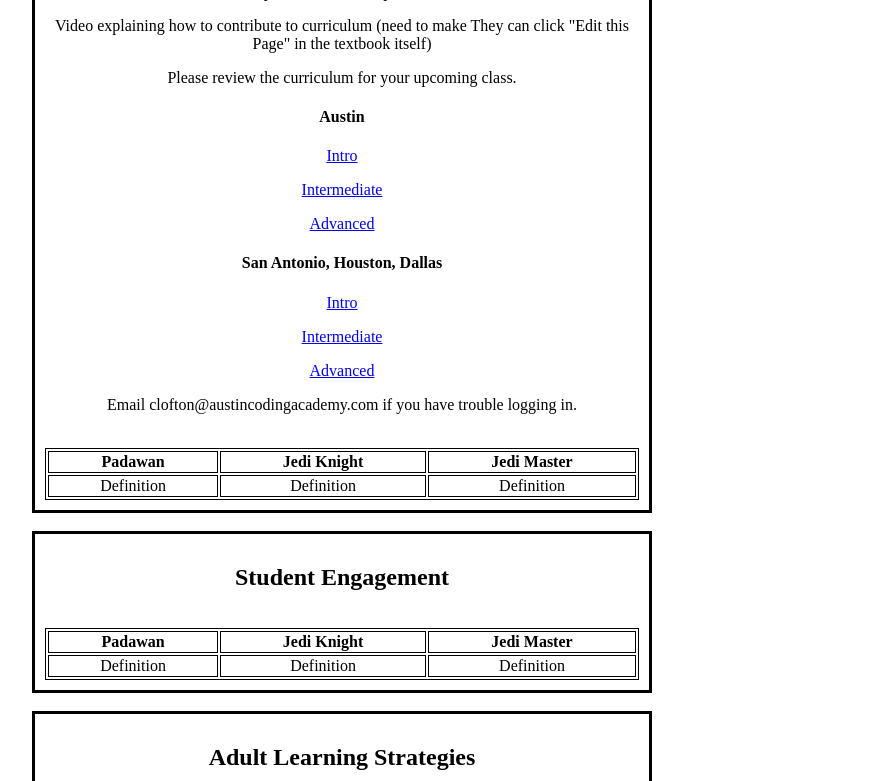
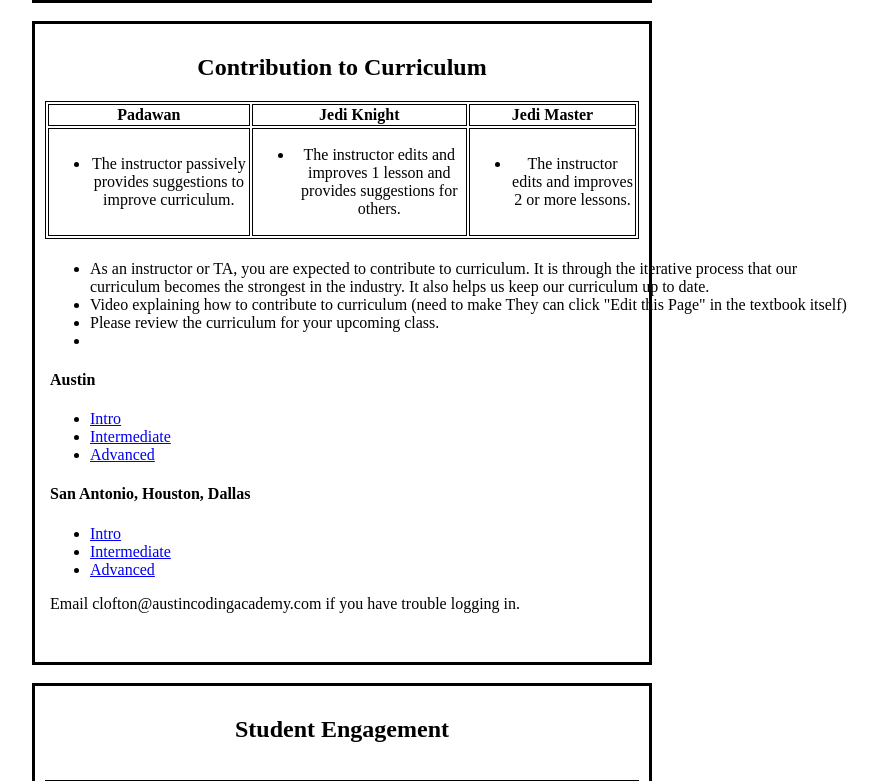
Before and after one commit to AustinCodingAcademy/training, a PHP site: page / in a window 1280 px wide. Shown: the part 4557-5338 px from the top of the page, without its empty margins (298-1176 px from the left). Run offline with PHP 8.4, Linux system fonts and the light colour scheme.

Commit message:
adding evaluation criteria

```diff
--- a/css/style.css
+++ b/css/style.css
@@ -2,7 +2,7 @@
   text-align: left;
   margin: 0 auto;
   padding: 5px;
-  width: 300px;
+  width: 800px;
 }
 
 table, th, td {
--- a/index.php
+++ b/index.php
@@ -5,26 +5,21 @@
 <link rel="stylesheet" type="text/css" href="css/style.css">
 </head>
   <body style="margin: 10px 320px 10px 320px; padding: 10px;">
-
   <div style = "border: 3px solid black; text-align:center; padding: 10px;">
-
   <h1>Instructor Training</h1>
     <p>During this training, you will work in 3 domains: Planning, Teaching, and Professionalism. Each domain consists of
       several assets. The assets link to their own sections. These sections include links to readings, videos, form
       questions, and outside activities. Your progress through the training modules will be tracked and you will receive
       feedback. Reach out to clofton@austincodingacademy.com with any questions.
     </p>
-
     <h2>Domain 1: Planning</h2>
           <p><a href="#knowledge-of-students">Knowledge of Students</a></p>
           <p><a href="#lesson-cycle">Lesson Cycle</a></p>
           <p><a href="#contribution-to-curriculum">Contribute to Curriculum</a></p>
-
     <h2>Domain 2: Teaching</h2>
           <p><a href="#student-engagement">Student Engagment</a></p>
           <p><a href="#adult-learning-strategies">Adult Learning Strategies</a></p>
           <p><a href="#classroom-structure-and-layout">Classroom Structure and Layout</a></p>
-
       <h2>Domain 3: Professionalism</h2>
           <p><a href="#economic-collaboratives">Economic Collaboratives</a></p>
           <p><a href="#continued-learning">Continued Learning</a></p>
@@ -32,18 +27,37 @@
           <p><a href="#operational-responsibilities">Operational Responsibilities</a></p>
           <p><a href="#coaching-and-evaluation">Coaching and Evaluation</a></p>
           <p><a href="#on-boarding-paperwork">On-Boarding Paperwork (link to docusign coming soon)</a></p>
-
           <br>
-
           <h2><a href="/helpful-links.php">Helpful Links</a></h2>
-
         </div>
-
           <br>
-
       <div style = "border: 3px solid black; text-align:center; padding: 10px;">
       <h2>Domain 1: Planning</h2>
       <h2 id="knowledge-of-students">Knowledge of Students</h2>
+      <table style="width:100%;">
+        <tr>
+          <th>Padawan</th>
+          <th>Jedi Knight</th>
+          <th>Jedi Master</th>
+        </tr>
+        <tr>
+          <td><ul>
+              <li>Lesson plans are developed from a developer’s perspective.</li>
+              <li>The instructor explains new material with a developer vocabulary.</li>
+              <li>The instructor does not know students’ interests.</li>
+          </ul></td>
+          <td><ul>
+              <li>Some lesson plans are developed from a student’s perspective.</li>
+              <li>The instructor sometimes relates new material to student’s previous experience with analogies and examples.</li>
+              <li>The instructor sometimes uses knowledge of students’ interests to make planning decisions.</li>
+          </ul></td>
+          <td><ul>
+              <li>All lesson plans are developed from a student’s perspective.</li>
+              <li>The instructor always relates new material to student’s previous experience with analogies and examples.</li>
+              <li>The instructor always uses knowledge of students’ interests to make planning decisions.</li>
+          </ul></td>
+        </tr>
+      </table>
       <div class="section">
         <ul>
           <li>Knowledge of Students Video:Need to make</li>
@@ -53,9 +67,11 @@
       </div>
           <iframe src="https://docs.google.com/a/austincodingacademy.com/forms/d/e/1FAIpQLSe4tujNP3wskr3ac2ZM4W0oGSH5x9PHODIHeqGGTRGCG7gwmA/viewform?embedded=true"
           width="560" height="315" frameborder="0" marginheight="0" marginwidth="0">Loading...</iframe>
-
           <br>
-
+      </div>
+      <br>
+      <div style="border: 3px solid black; text-align:center; padding: 10px;">
+      <h2 id="lesson-cycle">Lesson Cycle</h2>
       <table style="width:100%;">
         <tr>
           <th>Padawan</th>
@@ -63,19 +79,26 @@
           <th>Jedi Master</th>
         </tr>
         <tr>
-              <td>Definition</td>
-              <td>Definition</td>
-              <td>Definition</td>
+          <td><ul>
+              <li>The instructor completes some sections of the lesson cycle as evidenced in their lesson plans.</li>
+              <li>The instructor makes lesson plans for some classes.</li>
+              <li>Lessons are sometimes aligned with class learning goals.</li>
+              <li>Assessment is used irregularly to determine students’ progress.</li>
+          </ul></td>
+          <td><ul>
+              <li>The instructor completes all sections of the lesson cycle as evidenced in their lesson plans.</li>
+              <li>The instructor makes lesson plans for every class.</li>
+              <li>Lesson plans are aligned with class learning goals.</li>
+              <li>Assessment is used regularly to determine students’ progress.</li>
+          </ul></td>
+          <td><ul>
+              <li>The instructor completes all sections of the lesson cycle as evidenced in their lesson plans.</li>
+              <li>The instructor makes lesson plans for every class and makes additional lesson plans for advanced students or for students who need extra help.</li>
+              <li>Lesson plans are aligned with class learning goals. </li>
+              <li>Formative and summative assessment is used everyday to determine students’ progress.</li>
+          </ul></td>
         </tr>
       </table>
-
-      </div>
-
-      <br>
-
-      <div style="border: 3px solid black; text-align:center; padding: 10px;">
-
-      <h2 id="lesson-cycle">Lesson Cycle</h2>
       <div class="section">
         <ul>
           <li>A lesson plan is required for each class you teach.</li>
@@ -85,7 +108,6 @@
         </ul>
       </div>
           <br>
-
         <h3>Learning Goals</h3>
         <div class="section">
           <ul>
@@ -96,7 +118,6 @@
           </ul>
         </div>
         <br>
-
         <h3>Lectures</h3>
         <div class="section">
           <ul>
@@ -105,26 +126,19 @@
             <li>Watch this video: Carol Dweck’s TED Talk.</li>
           </ul>
         </div>
-
           <iframe width="560" height="315" src="https://www.youtube.com/embed/J-swZaKN2Ic" frameborder="0" allowfullscreen></iframe>
-
         <div class="section">
           <p>Answer the questions on this form:</p>
         </div>
-
           <iframe src="https://docs.google.com/a/austincodingacademy.com/forms/d/e/1FAIpQLSeVaFDnP3IXtwdzg93XM_XjgVdUSLnls--ajgdOXO6EAbwWmg/viewform?embedded=true"
           width="560" height="315" frameborder="0" marginheight="0" marginwidth="0">Loading...</iframe>
-
           <br>
-
           <h3>Projects</h3>
           <div class="section">
             <p>Facilitate learning through project-based instruction.</p>
             <p>Watch the video: (need to make the video and include example of it being done well in class)</p>
           </div>
-
           <br>
-
           <h3>Assessment</h3>
           <div class="section">
             <p>How do you know that students achieved the learning goal?</p>
@@ -132,18 +146,14 @@
             <p>If students did not achieve the objective, you should create a plan to help them achieve the objective.</p>
             <p>Read over the <a href="http://www.algonquincollege.com/profres/assessing-students/qualities-of-good-assessment-practices/"> Qualities of a Good Assessment</a>.</p>
           </div>
-
           <br>
-
           <div class="section">
           <h3>Homework</h3>
             <p>Should be 10 hours a week</p>
             <p>Assign majority of homework over the weekend</p>
             <p>Homework can include projects, independent study, tutorials, reading, and research.</p>
           </div>
-
           <br>
-
           <div class="section">
           <h3>Project</h3>
             <p>Create a lesson plan for one of the lesson you are going to teach. Be sure to save it in the correct
@@ -153,13 +163,13 @@
             <p>When you finish creating your lesson plan, share the document (or send via email) to clofton@austincodingacademy.com.</p>
           </div>
           <br>
-
           <h3>Summative Assessment</h3>
-
           <iframe src="https://docs.google.com/a/austincodingacademy.com/forms/d/e/1FAIpQLSdvc2eWs9pKqCUw7SzJUmyVkuA7-xFDFWs0n1LCrJikYQXVRg/viewform?embedded=true" width="560" height="315" frameborder="0" marginheight="0" marginwidth="0">Loading...</iframe>
-
           <br>
-
+        </div>
+          <br>
+    <div style = "border: 3px solid black; text-align:center; padding: 10px;">
+      <h2 id="contribution-to-curriculum">Contribution to Curriculum</h2>
       <table style="width:100%;">
         <tr>
           <th>Padawan</th>
@@ -167,47 +177,46 @@
           <th>Jedi Master</th>
         </tr>
         <tr>
-              <td>Definition</td>
-              <td>Definition</td>
-              <td>Definition</td>
+          <td><ul>
+              <li>The instructor passively provides suggestions to improve curriculum.</li>
+          </ul></td>
+          <td><ul>
+              <li>The instructor edits and improves 1 lesson and provides suggestions for others. </li>
+          </ul></td>
+          <td><ul>
+              <li>The instructor edits and improves 2 or more lessons.</li>
+          </ul></td>
         </tr>
       </table>
-
+      <div class="section">
+        <ul>
+          <li>As an instructor or TA, you are expected to contribute to curriculum. It is through
+          the iterative process that our curriculum becomes the strongest in the industry. It also
+          helps us keep our curriculum up to date.</li>
+          <li>Video explaining how to contribute to curriculum (need to make They can click "Edit this Page"
+          in the textbook itself)</li>
+          <li>Please review the curriculum for your upcoming class.<li>
+        </ul>
+        <h4>Austin</h4>
+          <ul>
+              <li><a href="https://web.austincodingacademy.com/">Intro</a></li>
+              <li><a href="https://javascript.austincodingacademy.com/">Intermediate</a></li>
+              <li><a href="https://fullstack.austincodingacademy.com/">Advanced</a></li>
+          </ul>
+          <h4>San Antonio, Houston, Dallas</h4>
+            <ul>
+              <li><a href="https://ciw.austincodingacademy.com/">Intro</a></li>
+              <li><a href="https://csharp.austincodingacademy.com/">Intermediate</a></li>
+              <li><a href="https://dotnet.austincodingacademy.com/">Advanced</a></li>
+            </ul>
+            <p>Email clofton@austincodingacademy.com if you have trouble logging in.</p>
       </div>
-
           <br>
-
+    </div>
+      <br>
     <div style = "border: 3px solid black; text-align:center; padding: 10px;">
-
-      <h2 id="contribution-to-curriculum">Contribution to Curriculum</h2>
-
-      <p>As an instructor or TA, you are expected to contribute to curriculum. It is through
-        the iterative process that our curriculum becomes the strongest in the industry. It also
-        helps us keep our curriculum up to date.</p>
-
-
-      <p>Video explaining how to contribute to curriculum (need to make They can click "Edit this Page"
-        in the textbook itself)</p>
-
-
-      <p>Please review the curriculum for your upcoming class.<p>
-
-
-          <h4>Austin</h4>
-              <p><a href="https://web.austincodingacademy.com/">Intro</a></p>
-              <p><a href="https://javascript.austincodingacademy.com/">Intermediate</a></p>
-              <p><a href="https://fullstack.austincodingacademy.com/">Advanced</a></p>
-
-
-          <h4>San Antonio, Houston, Dallas</h4>
-            <p><a href="https://ciw.austincodingacademy.com/">Intro</a></p>
-            <p><a href="https://csharp.austincodingacademy.com/">Intermediate</a></p>
-            <p><a href="https://dotnet.austincodingacademy.com/">Advanced</a></p>
-
-          <p>Email clofton@austincodingacademy.com if you have trouble logging in.</p>
-
+      <h2 id="student-engagement">Student Engagement</h2>
       <br>
-
       <table style="width:100%;">
         <tr>
           <th>Padawan</th>
@@ -215,23 +224,30 @@
           <th>Jedi Master</th>
         </tr>
         <tr>
-              <td>Definition</td>
-              <td>Definition</td>
-              <td>Definition</td>
+          <td><ul>
+              <li>Few students look busy and excited by what they are doing.</li>
+              <li></li>
+              <li></li>
+              <li></li>
+          </ul></td>
+          <td><ul>
+              <li></li>
+              <li></li>
+              <li></li>
+              <li></li>
+          </ul></td>
+          <td><ul>
+              <li></li>
+              <li></li>
+              <li></li>
+              <li></li>
+          </ul></td>
         </tr>
       </table>
-
     </div>
-
       <br>
-
     <div style = "border: 3px solid black; text-align:center; padding: 10px;">
-
-
-      <h2 id="student-engagement">Student Engagement</h2>
-
-      <br>
-
+      <h2 id="adult-learning-strategies">Adult Learning Strategies</h2>
       <table style="width:100%;">
         <tr>
           <th>Padawan</th>
@@ -239,25 +255,32 @@
           <th>Jedi Master</th>
         </tr>
         <tr>
-          <td>Definition</td>
-          <td>Definition</td>
-          <td>Definition</td>
+          <td><ul>
+              <li></li>
+              <li></li>
+              <li></li>
+              <li></li>
+          </ul></td>
+          <td><ul>
+              <li></li>
+              <li></li>
+              <li></li>
+              <li></li>
+          </ul></td>
+          <td><ul>
+              <li></li>
+              <li></li>
+              <li></li>
+              <li></li>
+          </ul></td>
         </tr>
       </table>
-
+      <iframe width="560" height="315" src="https://www.youtube.com/embed/DSupWyxNIN0" frameborder="0" allowfullscreen></iframe>
+      <br>
     </div>
-
       <br>
-
     <div style = "border: 3px solid black; text-align:center; padding: 10px;">
-
-
-      <h2 id="adult-learning-strategies">Adult Learning Strategies</h2>
-
-      <iframe width="560" height="315" src="https://www.youtube.com/embed/DSupWyxNIN0" frameborder="0" allowfullscreen></iframe>
-
-      <br>
-
+      <h2 id="classroom-structure-and-layout">Classroom Structures and Layout</h2>
       <table style="width:100%;">
         <tr>
           <th>Padawan</th>
@@ -265,22 +288,30 @@
           <th>Jedi Master</th>
         </tr>
         <tr>
-          <td>Definition</td>
-          <td>Definition</td>
-          <td>Definition</td>
+          <td><ul>
+              <li></li>
+              <li></li>
+              <li></li>
+              <li></li>
+          </ul></td>
+          <td><ul>
+              <li></li>
+              <li></li>
+              <li></li>
+              <li></li>
+          </ul></td>
+          <td><ul>
+              <li></li>
+              <li></li>
+              <li></li>
+              <li></li>
+          </ul></td>
         </tr>
       </table>
-
     </div>
-
       <br>
-
     <div style = "border: 3px solid black; text-align:center; padding: 10px;">
-
-      <h2 id="classroom-structure-and-layout">Classroom Structures and Layout</h2>
-
-      <br>
-
+      <h2 id="economic-collaboratives">Economic Collaboration</h2>
       <table style="width:100%;">
         <tr>
           <th>Padawan</th>
@@ -288,22 +319,30 @@
           <th>Jedi Master</th>
         </tr>
         <tr>
-          <td>Definition</td>
-          <td>Definition</td>
-          <td>Definition</td>
+          <td><ul>
+              <li></li>
+              <li></li>
+              <li></li>
+              <li></li>
+          </ul></td>
+          <td><ul>
+              <li></li>
+              <li></li>
+              <li></li>
+              <li></li>
+          </ul></td>
+          <td><ul>
+              <li></li>
+              <li></li>
+              <li></li>
+              <li></li>
+          </ul></td>
         </tr>
       </table>
-
     </div>
-
       <br>
-
       <div style = "border: 3px solid black; text-align:center; padding: 10px;">
-
-      <h2 id="economic-collaboratives">Economic Collaboration</h2>
-
-      <br>
-
+        <h2 id="continued-learning">Continued Learning</h2>
         <table style="width:100%;">
           <tr>
             <th>Padawan</th>
@@ -311,22 +350,30 @@
             <th>Jedi Master</th>
           </tr>
           <tr>
-          <td>Definition</td>
-          <td>Definition</td>
-          <td>Definition</td>
+            <td><ul>
+                <li></li>
+                <li></li>
+                <li></li>
+                <li></li>
+            </ul></td>
+            <td><ul>
+                <li></li>
+                <li></li>
+                <li></li>
+                <li></li>
+            </ul></td>
+            <td><ul>
+                <li></li>
+                <li></li>
+                <li></li>
+                <li></li>
+            </ul></td>
           </tr>
         </table>
-
       </div>
-
         <br>
-
     <div style = "border: 3px solid black; text-align:center; padding: 10px;">
-
-        <h2 id="continued-learning">Continued Learning</h2>
-
-        <br>
-
+      <h2 id="ethics-and-sensitivity">Ethics and Sensitivity</h2>
       <table style="width:100%;">
         <tr>
           <th>Padawan</th>
@@ -334,22 +381,30 @@
           <th>Jedi Master</th>
         </tr>
         <tr>
-            <td>Definition</td>
-            <td>Definition</td>
-            <td>Definition</td>
+          <td><ul>
+              <li></li>
+              <li></li>
+              <li></li>
+              <li></li>
+          </ul></td>
+          <td><ul>
+              <li></li>
+              <li></li>
+              <li></li>
+              <li></li>
+          </ul></td>
+          <td><ul>
+              <li></li>
+              <li></li>
+              <li></li>
+              <li></li>
+          </ul></td>
         </tr>
       </table>
-
     </div>
-
       <br>
-
     <div style = "border: 3px solid black; text-align:center; padding: 10px;">
-
-      <h2 id="ethics-and-sensitivity">Ethics and Sensitivity</h2>
-
-      <br>
-
+      <h2 id="operational-responsibilities">Operational Responsibilities</h2>
       <table style="width:100%;">
         <tr>
           <th>Padawan</th>
@@ -357,21 +412,31 @@
           <th>Jedi Master</th>
         </tr>
         <tr>
-          <td>Definition</td>
-          <td>Definition</td>
-          <td>Definition</td>
+          <td><ul>
+              <li></li>
+              <li></li>
+              <li></li>
+              <li></li>
+          </ul></td>
+          <td><ul>
+              <li></li>
+              <li></li>
+              <li></li>
+              <li></li>
+          </ul></td>
+          <td><ul>
+              <li></li>
+              <li></li>
+              <li></li>
+              <li></li>
+          </ul></td>
         </tr>
       </table>
-
     </div>
-
       <br>
 
     <div style = "border: 3px solid black; text-align:center; padding: 10px;">
-
-      <h2 id="operational-responsibilities">Operational Responsibilities</h2>
-      <br>
-
+      <h2 id="coaching-and-evaluation">Coaching and Evaluation</h2>
       <table style="width:100%;">
         <tr>
           <th>Padawan</th>
@@ -379,33 +444,58 @@
           <th>Jedi Master</th>
         </tr>
         <tr>
-          <td>Definition</td>
-          <td>Definition</td>
-          <td>Definition</td>
+          <td><ul>
+              <li></li>
+              <li></li>
+              <li></li>
+              <li></li>
+          </ul></td>
+          <td><ul>
+              <li></li>
+              <li></li>
+              <li></li>
+              <li></li>
+          </ul></td>
+          <td><ul>
+              <li></li>
+              <li></li>
+              <li></li>
+              <li></li>
+          </ul></td>
         </tr>
       </table>
-
     </div>
-
       <br>
-
     <div style = "border: 3px solid black; text-align:center; padding: 10px;">
-
-
-      <h2 id="coaching-and-evaluation">Coaching and Evaluation</h2>
-
+      <h2 id="on-boarding-paperwork">On-Boarding Paperwork</h2>
+      <table style="width:100%;">
+        <tr>
+          <th>Padawan</th>
+          <th>Jedi Knight</th>
+          <th>Jedi Master</th>
+        </tr>
+        <tr>
+          <td><ul>
+              <li></li>
+              <li></li>
+              <li></li>
+              <li></li>
+          </ul></td>
+          <td><ul>
+              <li></li>
+              <li></li>
+              <li></li>
+              <li></li>
+          </ul></td>
+          <td><ul>
+              <li></li>
+              <li></li>
+              <li></li>
+              <li></li>
+          </ul></td>
+        </tr>
+      </table>
     </div>
-
       <br>
-
-    <div style = "border: 3px solid black; text-align:center; padding: 10px;">
-
-      <h2 id="on-boarding-paperwork">On-Boarding Paperwork</h2>
-
-    </div>
-
-      <br>
-
-
 </body>
 </html>
```
Lines whose indentation alone changed are shown as unchanged.
